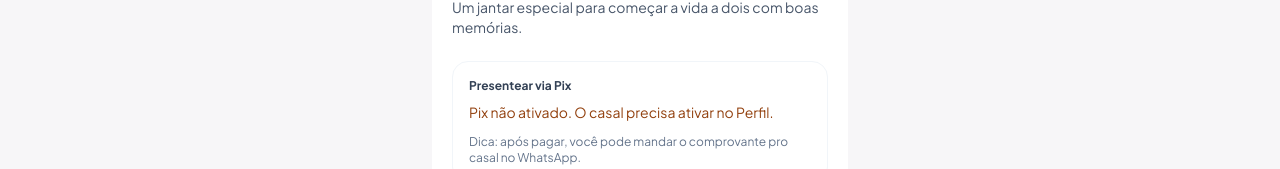
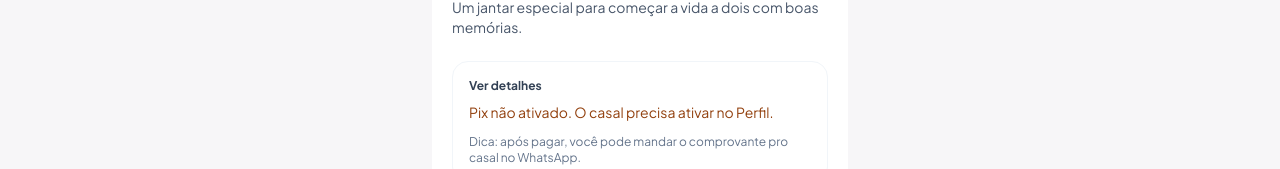
Before and after one commit to willjrcom/wedding-gift, a Next.js app: page /presente/jantar in a window 1280 px wide. Shown: the part 536-705 px from the top of the page. Built offline with nearby package versions, Linux system fonts and the light colour scheme.

Commit message:
fet: button text

```diff
--- a/app/c/casal-client.tsx
+++ b/app/c/casal-client.tsx
@@ -223,7 +223,7 @@
                       className="mt-3 inline-flex items-center gap-2 text-sm font-semibold text-primary"
                     >
                       <span className="material-symbols-outlined">payments</span>
-                      Presentear via Pix
+                      Ver detalhes
                     </Link>
                   </div>
                 </div>
--- a/app/presente/[id]/produto-client.tsx
+++ b/app/presente/[id]/produto-client.tsx
@@ -113,7 +113,7 @@
           {gift.category ? <div className="mt-3 text-xs font-semibold text-slate-500">{gift.category}</div> : null}
 
           <div className="mt-6 rounded-2xl border border-slate-100 p-4">
-            <div className="text-xs font-bold text-slate-700">Presentear via Pix</div>
+            <div className="text-xs font-bold text-slate-700">Ver detalhes</div>
 
             {!paid ? (
               <div className="mt-2 text-sm text-amber-800">
```
